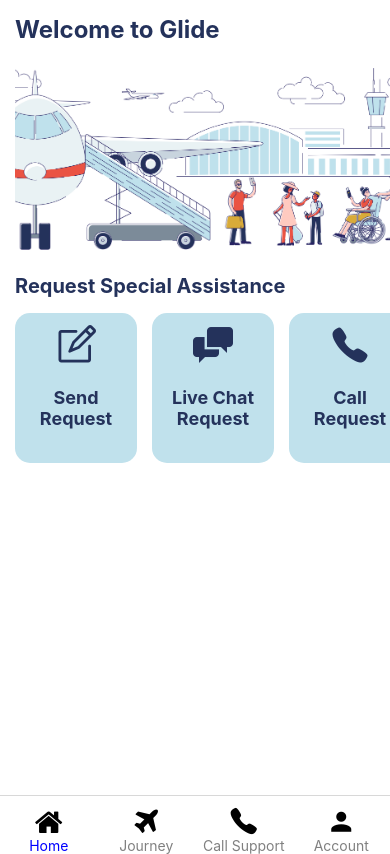
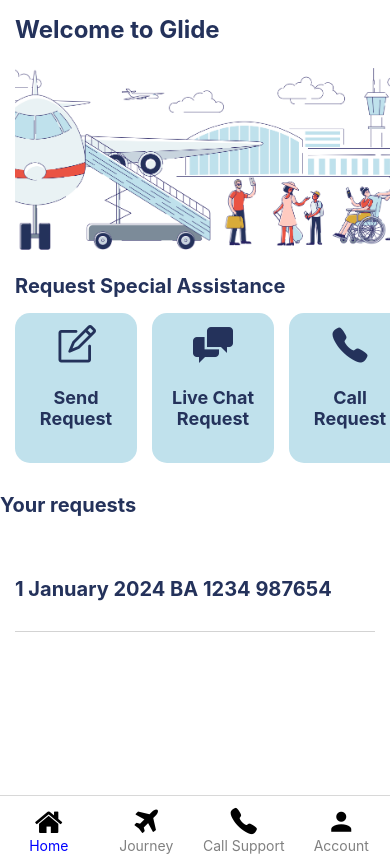
Before and after one commit to camibergs/FinalYearProjectApp, a React Native app: screen /HomeScreen in a window 390 px wide. Built offline with nearby package versions, Linux system fonts and the light colour scheme.

Commit message:
Flight details form can be saved and displayed in the home screen as list (#7)

```diff
--- a/App.js
+++ b/App.js
@@ -35,7 +35,7 @@ export default function App() {
         <Stack.Screen
           name="TrackJourneyScreen"
           component={TrackJourneyScreen}
-          options={{ title: "Track Journey" }}
+          options={{ title: "Journey" }}
         />
       </Stack.Navigator>
     </NavigationContainer>
--- a/src/components/mainscreens/HomeScreen.js
+++ b/src/components/mainscreens/HomeScreen.js
@@ -1,15 +1,33 @@
-import { StyleSheet, View, Text, Image, TouchableOpacity } from "react-native";
+import { useState } from "react";
+import {
+  StyleSheet,
+  View,
+  Text,
+  Image,
+  TouchableOpacity,
+  ScrollView,
+  Pressable,
+} from "react-native";
 import { Button, ButtonTray } from "../UI/Button";
 import Icons from "../UI/Icons";
 import ScreenView from "../layout/ScreenView";
+import initialFlights from "../../data/flights.js";
 
 const HomeScreen = ({ navigation }) => {
   // Initialisations --------------------------
   console.log(navigation);
   // State ------------------------------------
+  const [flights, setFlights] = useState(initialFlights);
   // Handlers ---------------------------------
-  const gotoSendRequestScreen = () => navigation.navigate("SendRequestScreen");
+  const gotoSendRequestScreen = () =>
+    navigation.navigate("SendRequestScreen", { onAdd: onAdd });
 
+  const handleSelect = () => alert("Item Selected");
+  const handleAdd = (flight) => setFlights([...flights, flight]);
+
+  const onAdd = (flight) => {
+    setFlights([...flights, flight]);
+  };
   // View -------------------------------------
   return (
     <ScreenView>
@@ -49,6 +67,23 @@ const HomeScreen = ({ navigation }) => {
           </View>
         </ButtonTray>
       </View>
+
+      <Text style={styles.text}>Your requests</Text>
+
+      <ScrollView style={styles.container}>
+        {flights.map((flight) => {
+          return (
+            <Pressable key={flight.FlightID} onPress={handleSelect}>
+              <View style={styles.item}>
+                <Text style={styles.text}>
+                  {flight.FlightDeparture} {flight.FlightNumber}{" "}
+                  {flight.AirlineRefNumber}{" "}
+                </Text>
+              </View>
+            </Pressable>
+          );
+        })}
+      </ScrollView>
     </ScreenView>
   );
 };
@@ -106,6 +141,11 @@ const styles = StyleSheet.create({
     color: "#24325B",
     fontWeight: "bold",
   },
+  item: {
+    paddingVertical: 15,
+    borderBottomWidth: 1,
+    borderColor: "lightgray",
+  },
 });
 
 export default HomeScreen;
--- a/src/components/mainscreens/JourneyScreen.js
+++ b/src/components/mainscreens/JourneyScreen.js
@@ -1,19 +1,45 @@
-import { StyleSheet, View, Text } from "react-native";
+import { useState } from "react";
+import { StyleSheet, View, Text, ScrollView, Pressable } from "react-native";
 import { Button, ButtonTray } from "../UI/Button.js";
 import TrackJourneyScreen from "../screens/TrackJourneyScreen.js";
-
+import initialFlights from "../../data/flights.js";
 import ScreenView from "../layout/ScreenView";
 
 const JourneyScreen = ({ navigation }) => {
   // Initialisations --------------------------
   // State ------------------------------------
+  const [flights, setFlights] = useState(initialFlights);
   // Handlers ---------------------------------
+  const handleSelect = () => alert("Item Selected");
+
+  const handleAdd = (flight) => setFlights([...flights, flight]);
+
+  const onAdd = (flight) => {
+    setFlights([...flights, flight]);
+  };
+
   const gotoTrackJourneyScreen = () =>
     navigation.navigate("TrackJourneyScreen");
   // View -------------------------------------
   return (
     <ScreenView>
-      <Text>Journey Screen</Text>
+      <Text>Your Journeys</Text>
+
+      <ScrollView style={styles.container}>
+        {flights.map((flight) => {
+          return (
+            <Pressable key={flight.FlightID} onPress={handleSelect}>
+              <View style={styles.item}>
+                <Text style={styles.text}>
+                  {flight.FlightDeparture} {flight.FlightNumber}{" "}
+                  {flight.AirlineRefNumber}{" "}
+                </Text>
+              </View>
+            </Pressable>
+          );
+        })}
+      </ScrollView>
+
       <ButtonTray>
         <Button label="Track Journey" onClick={gotoTrackJourneyScreen} />
       </ButtonTray>
@@ -21,6 +47,20 @@ const JourneyScreen = ({ navigation }) => {
   );
 };
 
-const styles = StyleSheet.create({});
+const styles = StyleSheet.create({
+  container: {
+    padding: 15,
+    flex: 1,
+    backgroundColor: "#fff",
+  },
+  item: {
+    paddingVertical: 15,
+    borderBottomWidth: 1,
+    borderColor: "lightgray",
+  },
+  text: {
+    fontSize: 16,
+  },
+});
 
 export default JourneyScreen;
--- a/src/components/screens/SendRequestScreen.js
+++ b/src/components/screens/SendRequestScreen.js
@@ -1,10 +1,16 @@
-import { StyleSheet, Text, TextInput, View } from "react-native";
+import {
+  StyleSheet,
+  Text,
+  TextInput,
+  TouchableOpacity,
+  View,
+} from "react-native";
 import { useState } from "react";
 import { Button, ButtonTray } from "../UI/Button.js";
 import Icons from "../UI/Icons";
 import ScreenView from "../layout/ScreenView";
 
-const defaultRequestForm = {
+const defaultFlightForm = {
   FlightID: null,
   FlightNumber: null,
   AirlineRefNumber: null,
@@ -13,18 +19,18 @@ const defaultRequestForm = {
 
 const SendRequestScreen = ({ navigation, route }) => {
   // Initialisations --------------------------
-
-  defaultRequestForm.FlightID = Math.floor(100000 + Math.random() * 900000);
+  const { onAdd } = route.params;
+  defaultFlightForm.FlightID = Math.floor(100000 + Math.random() * 900000);
 
   // State ------------------------------------
-  const [flight, setFlight] = useState(defaultRequestForm);
+  const [flights, setFlights] = useState(defaultFlightForm);
   // Handlers ---------------------------------
   const handleCancel = () => navigation.goBack();
 
-  const handleAdd = () => onAdd(flight);
+  const handleAdd = () => onAdd(flights);
 
   const handleChange = (field, value) =>
-    setFlight({ ...flight, [field]: value });
+    setFlights({ ...flights, [field]: value });
   // View -------------------------------------
   return (
     <View style={styles.container}>
@@ -32,7 +38,8 @@ const SendRequestScreen = ({ navigation, route }) => {
       <View style={styles.item}>
         <Text style={styles.itemLabel}>Flight Number</Text>
         <TextInput
-          value={module.FlightNumber}
+          value={flights.FlightNumber}
+          placeholder="E.g. BA 1234"
           onChangeText={(value) => handleChange("FlightNumber", value)}
           style={styles.itemTextInput}
         />
@@ -41,7 +48,8 @@ const SendRequestScreen = ({ navigation, route }) => {
       <View style={styles.item}>
         <Text style={styles.itemLabel}>Airline Reference Number</Text>
         <TextInput
-          value={flight.AirlineRefNumber}
+          value={flights.AirlineRefNumber}
+          placeholder="E.g. 9876543"
           onChangeText={(value) => handleChange("AirlineRefNumber", value)}
           style={styles.itemTextInput}
         />
@@ -50,16 +58,34 @@ const SendRequestScreen = ({ navigation, route }) => {
       <View style={styles.item}>
         <Text style={styles.itemLabel}>Flight Departure Date</Text>
         <TextInput
-          value={flight.FlightDeparture}
+          value={flights.FlightDeparture}
+          placeholder="Select Date"
           onChangeText={(value) => handleChange("FlightDeparture", value)}
           style={styles.itemTextInput}
         />
       </View>
 
-      <ButtonTray>
-        <Button label="Submit" />
-        <Button label="Cancel" onClick={handleCancel} />
-      </ButtonTray>
+      <Text>
+        {flights.FlightNumber} {flights.AirlineRefNumber}
+      </Text>
+
+      <View style={styles.buttonContainer}>
+        <TouchableOpacity
+          style={styles.cancelButton}
+          label="Cancel"
+          onPress={handleCancel}
+        >
+          <Text>Cancel</Text>
+        </TouchableOpacity>
+
+        <TouchableOpacity
+          style={styles.nextButton}
+          label="Next"
+          onPress={handleAdd}
+        >
+          <Text>Next</Text>
+        </TouchableOpacity>
+      </View>
     </View>
   );
 };
@@ -84,6 +110,35 @@ const styles = StyleSheet.create({
     borderWidth: 1,
     borderColor: "lightgray",
   },
+  buttonContainer: {
+    flexDirection: "row",
+    marginTop: 20,
+    gap: 50,
+    justifyContent: "center",
+    alignItems: "center",
+  },
+  cancelButton: {
+    flex: 1,
+    flexDirection: "row",
+    minHeight: 50,
+    borderWidth: 1,
+    borderRadius: 7,
+    borderColor: "grey",
+    backgroundColor: "white",
+    alignItems: "center",
+    justifyContent: "center",
+  },
+  nextButton: {
+    flex: 1,
+    flexDirection: "row",
+    minHeight: 50,
+    borderWidth: 1,
+    borderRadius: 7,
+    borderColor: "grey",
+    backgroundColor: "white",
+    alignItems: "center",
+    justifyContent: "center",
+  },
 });
 
 export default SendRequestScreen;
--- /dev/null
+++ b/src/data/flights.js
@@ -0,0 +1,10 @@
+const flights = [
+  {
+    FlightID: 0,
+    FlightNumber: "BA 1234",
+    AirlineRefNumber: "987654",
+    FlightDeparture: "1 January 2024",
+  },
+];
+
+export default flights;
```
